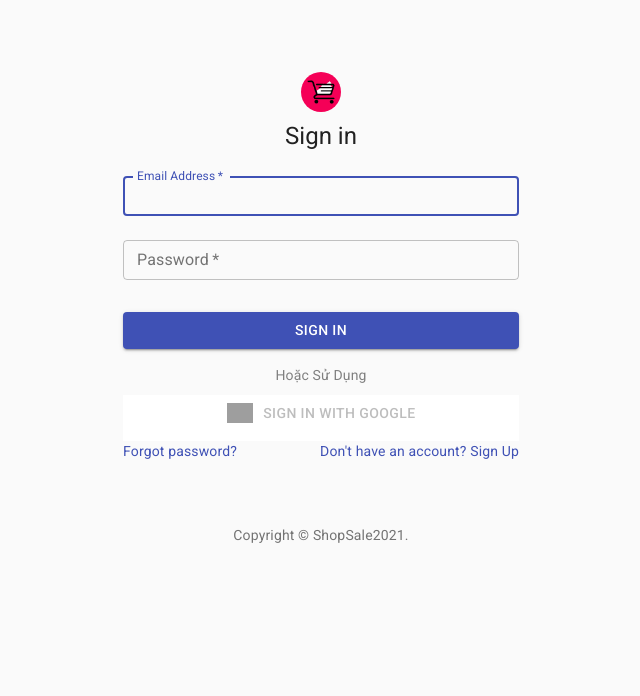
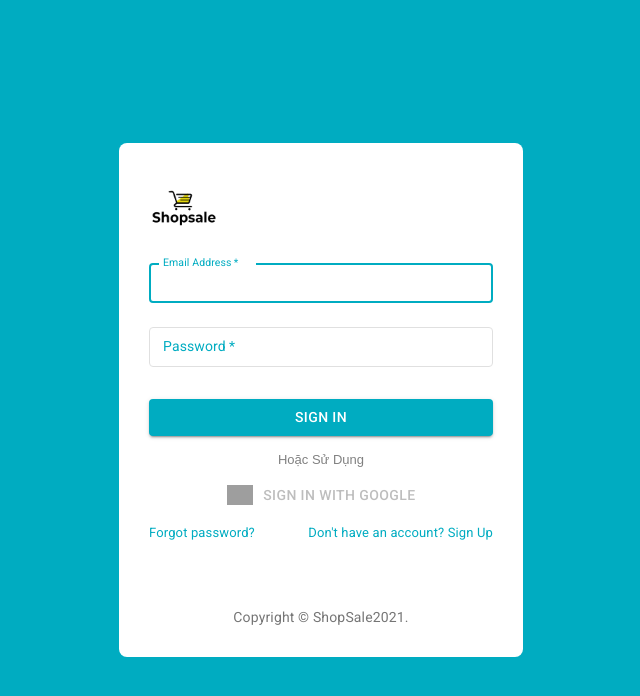
Before and after one commit to LongBody/shopsale, a React (Create React App) app: page /sign-in in a window 1280 px wide. Shown: the top 696 px of the page, without its empty margins (319-959 px from the left). Built offline with nearby package versions, Linux system fonts and the light colour scheme; grey boxes are pictures that could not be loaded.

Commit message:
make new ui sign in , sign up

```diff
--- a/src/modules/authentication/signIn.js
+++ b/src/modules/authentication/signIn.js
@@ -12,10 +12,11 @@ import Container from '@material-ui/core/Container';
 import Alert from '@material-ui/lab/Alert';
 import { callApi } from 'helpers/callApi';
 import { Redirect } from 'react-router-dom';
-import LogoWeb from 'image/brand.png';
+import LogoWeb from 'image/LogoWeb.png';
 import SignInGoogle from './googleSigin';
 import { connect } from 'react-redux';
 import * as actions from 'actions/cartAction';
+import 'modules/authentication/style.scss';
 
 function Copyright() {
   return (
@@ -32,21 +33,41 @@ function Copyright() {
 
 const useStyles = makeStyles((theme) => ({
   paper: {
-    marginTop: theme.spacing(8),
+    // marginTop: theme.spacing(8),
     display: 'flex',
     flexDirection: 'column',
     alignItems: 'center',
+    backgroundColor: '#fff',
   },
   avatar: {
     margin: theme.spacing(1),
-    backgroundColor: theme.palette.secondary.main,
+    backgroundColor: 'rgb(0, 172, 193)',
+  },
+  cssLabel: {
+    color: 'rgb(0, 172, 193)  !important',
+    fontSize: 14,
+  },
+
+  cssOutlinedInput: {
+    '&$cssFocused $notchedOutline': {
+      borderColor: `rgb(0, 172, 193) !important`,
+      color: 'rgb(0, 172, 193)  !important',
+    },
+  },
+
+  cssFocused: {},
+
+  notchedOutline: {
+    borderWidth: '1px',
+    color: '#e0e0e0!important',
+    borderColor: '#e0e0e0 !important',
   },
   form: {
     width: '100%', // Fix IE 11 issue.
-    marginTop: theme.spacing(1),
   },
   submit: {
     margin: theme.spacing(3, 0, 2),
+    backgroundColor: 'rgb(0, 172, 193) !important',
   },
 }));
 
@@ -100,15 +121,19 @@ function SignIn(props) {
     }
   } else {
     return (
-      <Container component="main" maxWidth="xs">
-        <CssBaseline />
-        <div className={classes.paper}>
-          <Avatar className={classes.avatar}>
-            <img src={LogoWeb} style={{ width: '100%', padding: 5 }} />
-          </Avatar>
-          <Typography component="h1" variant="h5">
-            Sign in
-          </Typography>
+      <div className="sign__in__container">
+        <Container
+          component="main"
+          maxWidth="xs"
+          style={{ display: 'flex', padding: 20 }}
+        >
+          <div
+            style={{ backgroundColor: '#fff', borderRadius: 8, padding: 10 }}
+          >
+            <div className="sign__in__item__detail">
+              <Link href="/">
+                <img src={LogoWeb} className="sign__in__item__detail__image" />
+              </Link>
               <form className={classes.form} noValidate onSubmit={handleSubmit}>
                 <TextField
                   variant="outlined"
@@ -122,6 +147,20 @@ function SignIn(props) {
                   size="small"
                   value={email}
                   onChange={(e) => setEmail(e.target.value)}
+                  InputLabelProps={{
+                    classes: {
+                      root: classes.cssLabel,
+                      focused: classes.cssFocused,
+                    },
+                  }}
+                  InputProps={{
+                    classes: {
+                      root: classes.cssOutlinedInput,
+                      focused: classes.cssFocused,
+                      notchedOutline: classes.notchedOutline,
+                    },
+                    inputMode: 'numeric',
+                  }}
                 />
 
                 {checkEmail ? (
@@ -143,6 +182,20 @@ function SignIn(props) {
                   size="small"
                   value={password}
                   onChange={(e) => setPassword(e.target.value)}
+                  InputLabelProps={{
+                    classes: {
+                      root: classes.cssLabel,
+                      focused: classes.cssFocused,
+                    },
+                  }}
+                  InputProps={{
+                    classes: {
+                      root: classes.cssOutlinedInput,
+                      focused: classes.cssFocused,
+                      notchedOutline: classes.notchedOutline,
+                    },
+                    inputMode: 'numeric',
+                  }}
                 />
                 {checkPassword ? (
                   <Alert severity="error" size="small">
@@ -169,7 +222,12 @@ function SignIn(props) {
                 </Button>
 
                 <div
-              style={{ textAlign: 'center', marginBottom: 10, color: 'gray' }}
+                  style={{
+                    textAlign: 'center',
+                    marginBottom: 10,
+                    fontSize: 13,
+                    color: 'gray',
+                  }}
                 >
                   Hoặc Sử Dụng
                 </div>
@@ -178,22 +236,38 @@ function SignIn(props) {
 
                 <Grid container>
                   <Grid item xs>
-                <Link href="#" variant="body2">
+                    <Link
+                      href="#"
+                      variant="body2"
+                      style={{
+                        fontSize: 13,
+                        color: 'rgb(0, 172, 193)',
+                      }}
+                    >
                       Forgot password?
                     </Link>
                   </Grid>
                   <Grid item>
-                <Link href="/sign-up" variant="body2">
+                    <Link
+                      href="/sign-up"
+                      variant="body2"
+                      style={{
+                        fontSize: 13,
+                        color: 'rgb(0, 172, 193)',
+                      }}
+                    >
                       {"Don't have an account? Sign Up"}
                     </Link>
                   </Grid>
                 </Grid>
-          </form>
-        </div>
                 <Box mt={8}>
                   <Copyright />
                 </Box>
+              </form>
+            </div>
+          </div>
         </Container>
+      </div>
     );
   }
 }
--- a/src/modules/authentication/signUp.js
+++ b/src/modules/authentication/signUp.js
@@ -11,7 +11,8 @@ import { makeStyles } from '@material-ui/core/styles';
 import Container from '@material-ui/core/Container';
 import Alert from '@material-ui/lab/Alert';
 import { signUpApi } from 'helpers/callApi';
-import LogoWeb from 'image/brand.png';
+import LogoWeb from 'image/LogoWeb.png';
+import 'modules/authentication/style.scss';
 
 function Copyright() {
   return (
@@ -33,16 +34,35 @@ const useStyles = makeStyles((theme) => ({
     flexDirection: 'column',
     alignItems: 'center',
   },
+  cssLabel: {
+    color: 'rgb(0, 172, 193)  !important',
+    fontSize: 14,
+  },
+
+  cssOutlinedInput: {
+    '&$cssFocused $notchedOutline': {
+      borderColor: `rgb(0, 172, 193) !important`,
+      color: 'rgb(0, 172, 193)  !important',
+    },
+  },
+
+  cssFocused: {},
+
+  notchedOutline: {
+    borderWidth: '1px',
+    color: '#e0e0e0!important',
+    borderColor: '#e0e0e0 !important',
+  },
   avatar: {
     margin: theme.spacing(0),
     backgroundColor: theme.palette.secondary.main,
   },
   form: {
     width: '100%', // Fix IE 11 issue.
-    marginTop: theme.spacing(3),
   },
   submit: {
     margin: theme.spacing(3, 0, 2),
+    backgroundColor: 'rgb(0, 172, 193) !important',
   },
 }));
 
@@ -97,15 +117,16 @@ export default function SignUp() {
   };
 
   return (
+    <div className="sign__up__container">
       <Container component="main" maxWidth="xs">
-      <CssBaseline />
         <div className={classes.paper}>
-        <Avatar className={classes.avatar}>
-          <img src={LogoWeb} style={{ width: '100%', padding: 5 }} />
-        </Avatar>
-        <Typography component="h1" variant="h5">
-          Sign up
-        </Typography>
+          <div
+            style={{ backgroundColor: '#fff', borderRadius: 8, padding: 10 }}
+          >
+            <div className="sign__up__item__detail">
+              <Link href="/">
+                <img src={LogoWeb} className="sign__up__item__detail__image" />
+              </Link>
               <form className={classes.form} noValidate onSubmit={handleSubmit}>
                 <Grid container spacing={2}>
                   <Grid item xs={12} sm={6}>
@@ -121,8 +142,26 @@ export default function SignUp() {
                       size="small"
                       value={fName}
                       onChange={(e) => setFName(e.target.value)}
+                      InputLabelProps={{
+                        classes: {
+                          root: classes.cssLabel,
+                          focused: classes.cssFocused,
+                        },
+                      }}
+                      InputProps={{
+                        classes: {
+                          root: classes.cssOutlinedInput,
+                          focused: classes.cssFocused,
+                          notchedOutline: classes.notchedOutline,
+                        },
+                        inputMode: 'numeric',
+                      }}
                     />
-              {checkFName ? <Alert severity="error">First Name!</Alert> : ''}
+                    {checkFName ? (
+                      <Alert severity="error">First Name!</Alert>
+                    ) : (
+                      ''
+                    )}
                   </Grid>
                   <Grid item xs={12} sm={6}>
                     <TextField
@@ -136,8 +175,26 @@ export default function SignUp() {
                       size="small"
                       value={lName}
                       onChange={(e) => setLName(e.target.value)}
+                      InputLabelProps={{
+                        classes: {
+                          root: classes.cssLabel,
+                          focused: classes.cssFocused,
+                        },
+                      }}
+                      InputProps={{
+                        classes: {
+                          root: classes.cssOutlinedInput,
+                          focused: classes.cssFocused,
+                          notchedOutline: classes.notchedOutline,
+                        },
+                        inputMode: 'numeric',
+                      }}
                     />
-              {checkLName ? <Alert severity="error">Last Name!</Alert> : ''}
+                    {checkLName ? (
+                      <Alert severity="error">Last Name!</Alert>
+                    ) : (
+                      ''
+                    )}
                   </Grid>
                   <Grid item xs={12}>
                     <TextField
@@ -151,6 +208,20 @@ export default function SignUp() {
                       size="small"
                       value={email}
                       onChange={(e) => setEmail(e.target.value)}
+                      InputLabelProps={{
+                        classes: {
+                          root: classes.cssLabel,
+                          focused: classes.cssFocused,
+                        },
+                      }}
+                      InputProps={{
+                        classes: {
+                          root: classes.cssOutlinedInput,
+                          focused: classes.cssFocused,
+                          notchedOutline: classes.notchedOutline,
+                        },
+                        inputMode: 'numeric',
+                      }}
                     />
                     {checkEmail ? (
                       <Alert severity="error" size="small">
@@ -173,6 +244,20 @@ export default function SignUp() {
                       size="small"
                       value={password}
                       onChange={(e) => setPassword(e.target.value)}
+                      InputLabelProps={{
+                        classes: {
+                          root: classes.cssLabel,
+                          focused: classes.cssFocused,
+                        },
+                      }}
+                      InputProps={{
+                        classes: {
+                          root: classes.cssOutlinedInput,
+                          focused: classes.cssFocused,
+                          notchedOutline: classes.notchedOutline,
+                        },
+                        inputMode: 'numeric',
+                      }}
                     />
                     {checkPassword ? (
                       <Alert severity="error">Missing Password!</Alert>
@@ -193,6 +278,20 @@ export default function SignUp() {
                       size="small"
                       value={confirmPassword}
                       onChange={(e) => setConfirmPassword(e.target.value)}
+                      InputLabelProps={{
+                        classes: {
+                          root: classes.cssLabel,
+                          focused: classes.cssFocused,
+                        },
+                      }}
+                      InputProps={{
+                        classes: {
+                          root: classes.cssOutlinedInput,
+                          focused: classes.cssFocused,
+                          notchedOutline: classes.notchedOutline,
+                        },
+                        inputMode: 'numeric',
+                      }}
                     />
                     {checkConfirmPassword ? (
                       <Alert severity="error">Missing ConFirm Password!</Alert>
@@ -207,7 +306,9 @@ export default function SignUp() {
                       ''
                     )}
                     {checkSignUpSuccess ? (
-                <Alert severity={messageAlert}>{checkSignUpSuccess}</Alert>
+                      <Alert severity={messageAlert}>
+                        {checkSignUpSuccess}
+                      </Alert>
                     ) : (
                       ''
                     )}
@@ -222,18 +323,28 @@ export default function SignUp() {
                 >
                   Sign Up
                 </Button>
-          <Grid container justify="flex-end">
+                <Grid container justifyContent="flex-end">
                   <Grid item>
-              <Link href="/sign-in" variant="body2">
+                    <Link
+                      href="/sign-in"
+                      variant="body2"
+                      style={{
+                        fontSize: 13,
+                        color: 'rgb(0, 172, 193)',
+                      }}
+                    >
                       Already have an account? Sign in
                     </Link>
                   </Grid>
                 </Grid>
-        </form>
-      </div>
                 <Box mt={5}>
                   <Copyright />
                 </Box>
+              </form>
+            </div>
+          </div>
+        </div>
       </Container>
+    </div>
   );
 }
--- /dev/null
+++ b/src/modules/authentication/style.scss
@@ -0,0 +1,31 @@
+//Sign In
+.sign__in__container {
+    background-color: rgb(0, 172, 193);
+    height: 100vh;
+    display: flex;
+    align-items: center;
+    justify-content: center;
+    .sign__in__item__detail {
+        padding: 20px;
+        background-color: "#fff" !important;
+        .sign__in__item__detail__image {
+            height: 70px;
+        }
+    }
+}
+
+//Sign Up
+.sign__up__container {
+    background-color: rgb(0, 172, 193);
+    height: 100vh;
+    display: flex;
+    align-items: center;
+    justify-content: center;
+    .sign__up__item__detail {
+        padding: 20px;
+        background-color: "#fff" !important;
+        .sign__up__item__detail__image {
+            height: 70px;
+        }
+    }
+}
--- a/src/pages/userinfoLayout.js
+++ b/src/pages/userinfoLayout.js
@@ -16,6 +16,7 @@ import {
   Tabs,
   Box,
   Tab,
+  TextareaAutosize,
 } from '@material-ui/core';
 import { red } from '@material-ui/core/colors';
 import FavoriteIcon from '@material-ui/icons/Favorite';
@@ -184,7 +185,7 @@ function User() {
           </AppBar>
           <TabPanel value={value} index={0}>
             <div className="user__info__wrapper">
-              <Card className="user__info__card">
+              {/* <Card className="user__info__card">
                 <CardHeader
                   avatar={
                     user.imageUrl ? (
@@ -198,10 +199,12 @@ function User() {
                   title={user.fullName}
                   subheader={user.email}
                 />
-              </Card>
+              </Card> */}
 
               <div style={{ marginLeft: 50 }}>
                 <h2>Thông tin:</h2>
+                <div>Tên Đăng Nhập : {user.fullName}</div>
+                <div>Email : {user.email}</div>
                 <TextField
                   id="outlined-basic"
                   value={
@@ -215,6 +218,17 @@ function User() {
                   variant="outlined"
                 />
                 <div style={{ width: 10, height: 10 }}></div>
+                <TextareaAutosize
+                  aria-label="minimum height"
+                  minRows={4}
+                  value={
+                    user.location === 'null' || user.location === ''
+                      ? 'Chưa có địa chỉ'
+                      : location
+                  }
+                  onInput={(e) => setLocation(e.target.value)}
+                  placeholder="Minimum 3 rows"
+                />
                 <TextField
                   id="outlined-basic"
                   value={
```
Lines whose indentation alone changed are shown as unchanged.
